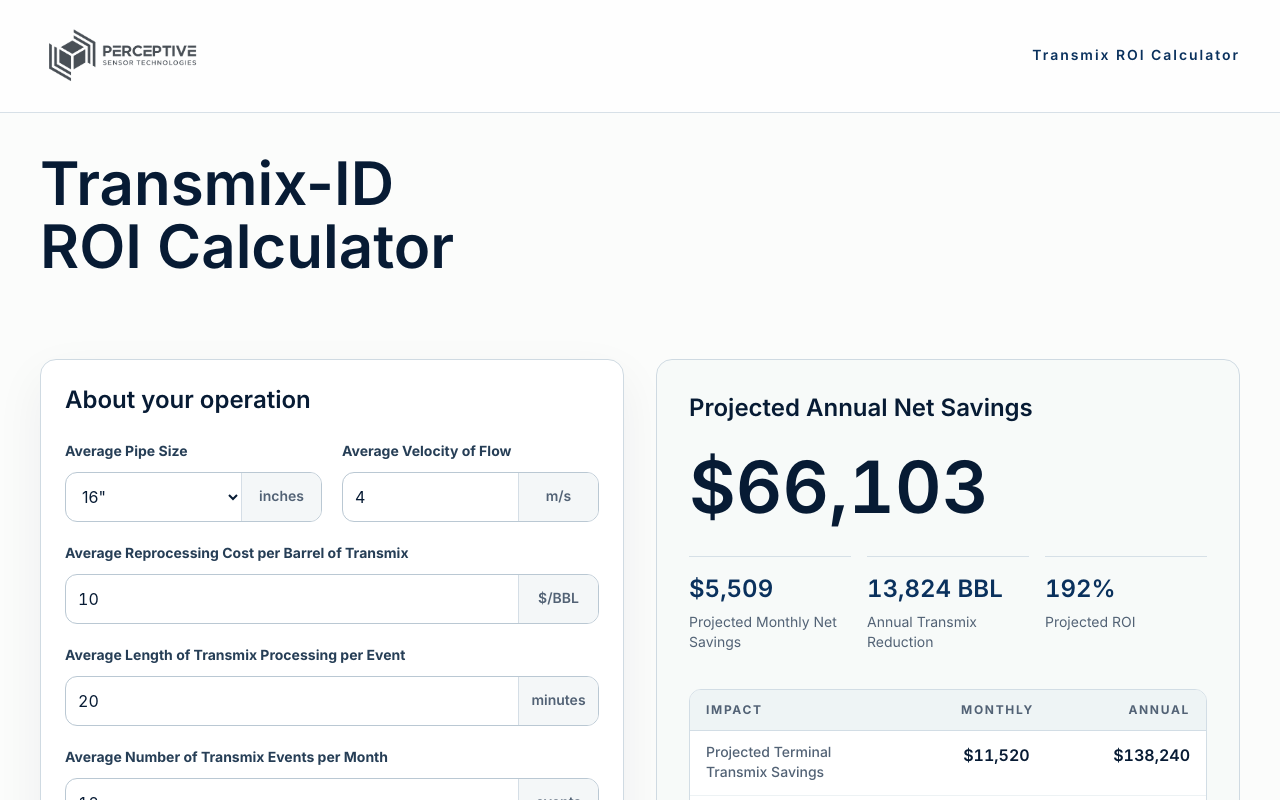
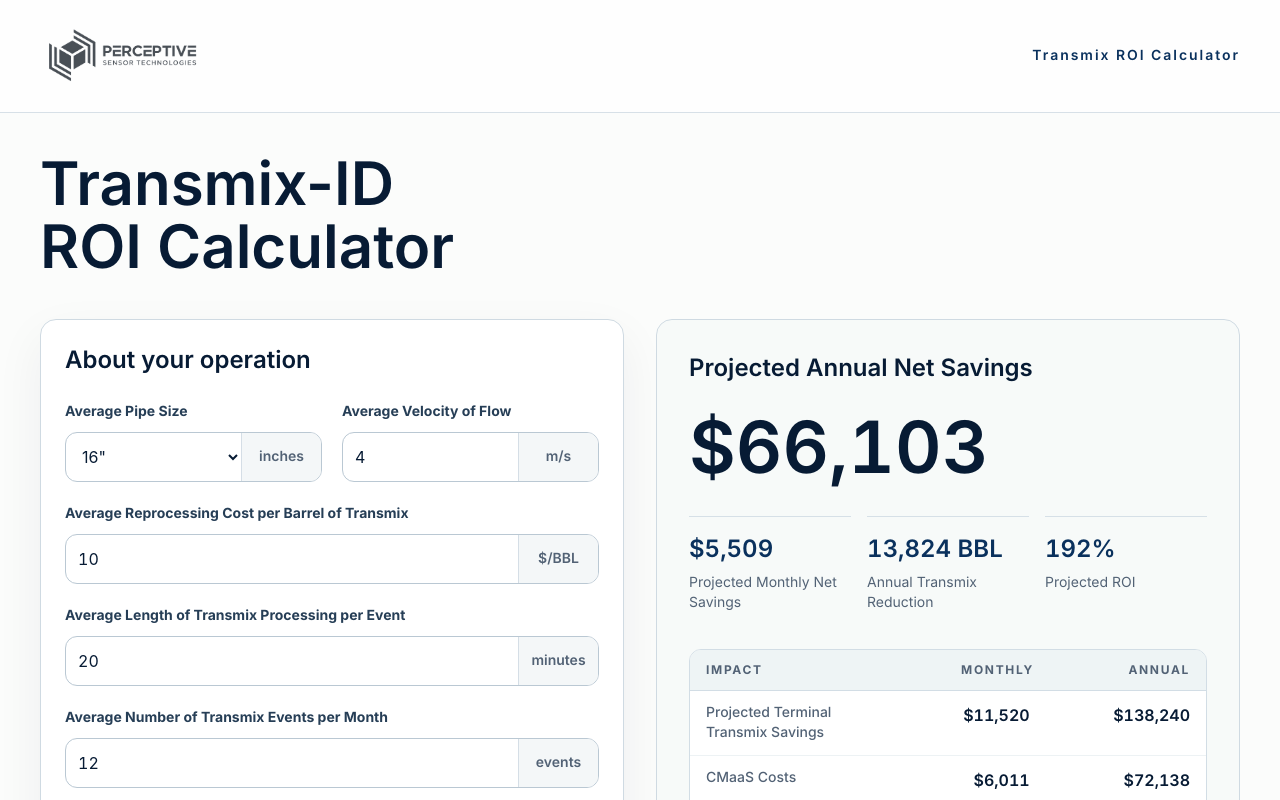
Before and after one commit to gibsonmade/PST-Calculator, a React (Vite) app: page / in a window 1280 px wide. Shown: the top 800 px of the page. Built offline with nearby package versions, Linux system fonts and the light colour scheme.

Commit message:
Move spacing below calculator section

```diff
--- a/src/App.jsx
+++ b/src/App.jsx
@@ -34,9 +34,9 @@
     <div className="min-h-screen bg-[#fbfcfb] text-[#071b34]">
       <CalculatorHeader />
       <main>
-        <section className="mx-auto max-w-7xl px-5 pb-12 pt-10 sm:px-8 lg:px-10">
+        <section className="mx-auto max-w-7xl px-5 pb-20 pt-10 sm:px-8 lg:px-10">
           <CalculatorIntro />
-          <div className="mt-16 grid gap-8 lg:mt-20 lg:grid-cols-2 lg:items-start">
+          <div className="mt-10 grid gap-8 lg:grid-cols-2 lg:items-start">
             <CalculatorForm
               calculatorInputs={inputs}
               calculatorErrors={parsed.errors}
```
